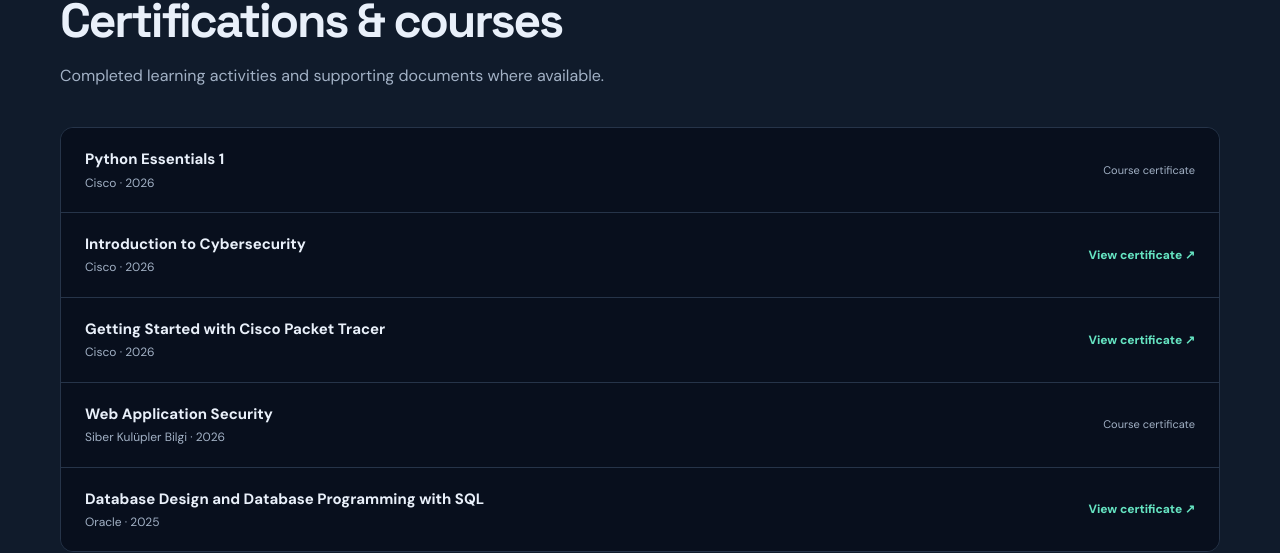
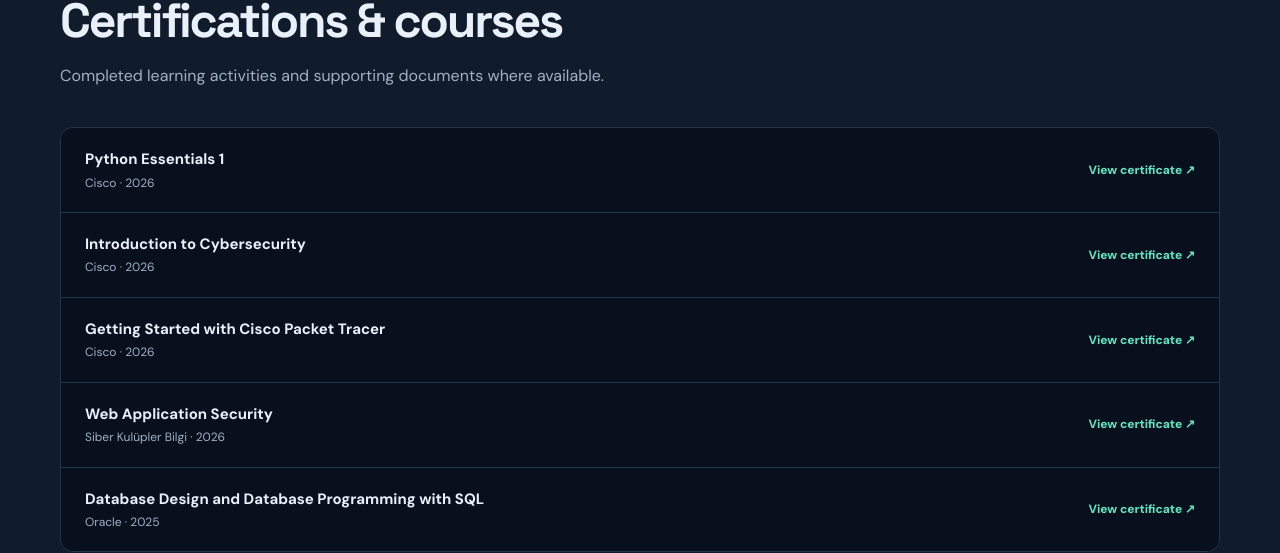
Before and after one commit to AnasKhamaysa/cv, a plain HTML site: page index.html in a window 1280 px wide. Shown: the part 5220-5773 px from the top of the page. Drawn offline with Linux system fonts and the light colour scheme.

Commit message:
Add links to certification documents in index.html
Updated certification entries to include links to certificates.

```diff
--- a/index.html
+++ b/index.html
@@ -69,10 +69,10 @@
     </div></section>
     <section class="section" id="education"><div class="wrap"><div class="section-head"><p class="section-index">05 / ACADEMIC BACKGROUND</p><h2>Education & research</h2></div><div class="education-grid"><article class="education-card"><div class="education-year">2022 — 2027 (expected)</div><h3>B.Sc. in Computer Engineering</h3><p class="company">Karabük University · English-medium instruction</p><p><strong>GPA: 3.74 / 4.00</strong></p><p class="muted">Relevant coursework: Computer Networks, Data Communication, Operating Systems, Algorithms, Data Structures, Database Systems and Artificial Intelligence.</p></article><article class="education-card"><div class="education-year">2026 · Research participation</div><h3>Leakage-Aware Evaluation and Uncertainty Quantification for Used-Car Price Prediction</h3><p class="company">GlobalCon TECHNOVA</p><p class="muted">Research participation certificate; this is not represented as a peer-reviewed publication.</p><a class="inline-link" href="LEAKAGE-AWARE%20EVALUATION%20AND%20UNCERTAINTY%20QUANTIFICATION.pdf" target="_blank" rel="noopener noreferrer">View supporting document ↗</a></article></div></div></section>
     <section class="section section-alt" id="certifications"><div class="wrap"><div class="section-head"><p class="section-index">06 / CONTINUOUS LEARNING</p><h2>Certifications & courses</h2><p class="section-intro">Completed learning activities and supporting documents where available.</p></div><div class="cert-list">
-      <div class="cert-row"><div><strong>Python Essentials 1</strong><span>Cisco · 2026</span></div><span class="cert-type">Course certificate</span></div>
+      <div class="cert-row"><div><strong>Python Essentials 1</strong><span>Cisco · 2026</span></div><a href="Python_Essentials_1_certificate_anas34592-gmail-com_df4fc2e1-9fb4-4167-827e-b443875e6f8e.pdf" target="_blank" rel="noopener noreferrer">View certificate ↗</a></div>
       <div class="cert-row"><div><strong>Introduction to Cybersecurity</strong><span>Cisco · 2026</span></div><a href="Introduction_to_Cybersecurity_certificate_anas34592-gmail-com_9a576bf1-2559-4a88-aaf3-57ea2609acad.pdf" target="_blank" rel="noopener noreferrer">View certificate ↗</a></div>
       <div class="cert-row"><div><strong>Getting Started with Cisco Packet Tracer</strong><span>Cisco · 2026</span></div><a href="Getting_Started_with_Cisco_Packet_Tracer_certificate_anas34592-gmail-com_6b49eb12-ad19-4f76-8f4c-c690d03eb265.pdf" target="_blank" rel="noopener noreferrer">View certificate ↗</a></div>
-      <div class="cert-row"><div><strong>Web Application Security</strong><span>Siber Kulüpler Bilgi · 2026</span></div><span class="cert-type">Course certificate</span></div>
+      <div class="cert-row"><div><strong>Web Application Security</strong><span>Siber Kulüpler Bilgi · 2026</span></div><a href="WebAppSecCer.pdf" target="_blank" rel="noopener noreferrer">View certificate ↗</a></div>
       <div class="cert-row"><div><strong>Database Design and Database Programming with SQL</strong><span>Oracle · 2025</span></div><a href="Oracle_Certificate_ANAS%20A%20A%20KHAMAYSA.pdf" target="_blank" rel="noopener noreferrer">View certificate ↗</a></div>
     </div><p class="cert-note">Additional coursework and practice: TryHackMe (beginner), Cisco Networking Academy labs, Wireshark labs and virtual machines.</p></div></section>
     <section class="section" id="contact"><div class="wrap"><div class="contact-card"><div><p class="section-index">07 / CONTACT</p><h2>Let's connect.</h2><p>Interested in cybersecurity, secure software engineering, networking and applied AI. Feel free to reach out about projects or professional opportunities.</p><a class="button button-primary" href="mailto:anas34592@gmail.com">Send an email ↗</a></div><div class="contact-links"><a href="mailto:anas34592@gmail.com"><span>EMAIL</span><strong>anas34592@gmail.com</strong></a><a href="tel:+905058539675"><span>PHONE</span><strong>+90 505 853 9675</strong></a><a href="https://www.linkedin.com/in/anas-a-a-khamaysa-1a17b33a6" target="_blank" rel="noopener noreferrer"><span>LINKEDIN</span><strong>linkedin.com/in/anas-a-a-khamaysa-1a17b33a6</strong></a><a href="https://github.com/AnasKhamaysa" target="_blank" rel="noopener noreferrer"><span>GITHUB</span><strong>github.com/AnasKhamaysa</strong></a></div></div></div></section>
```
